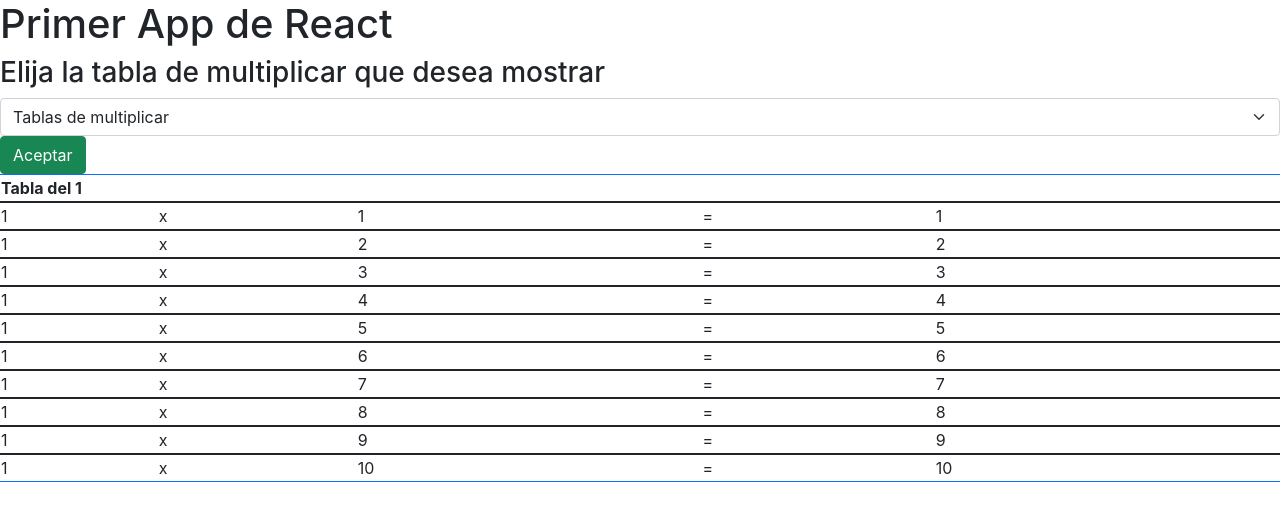
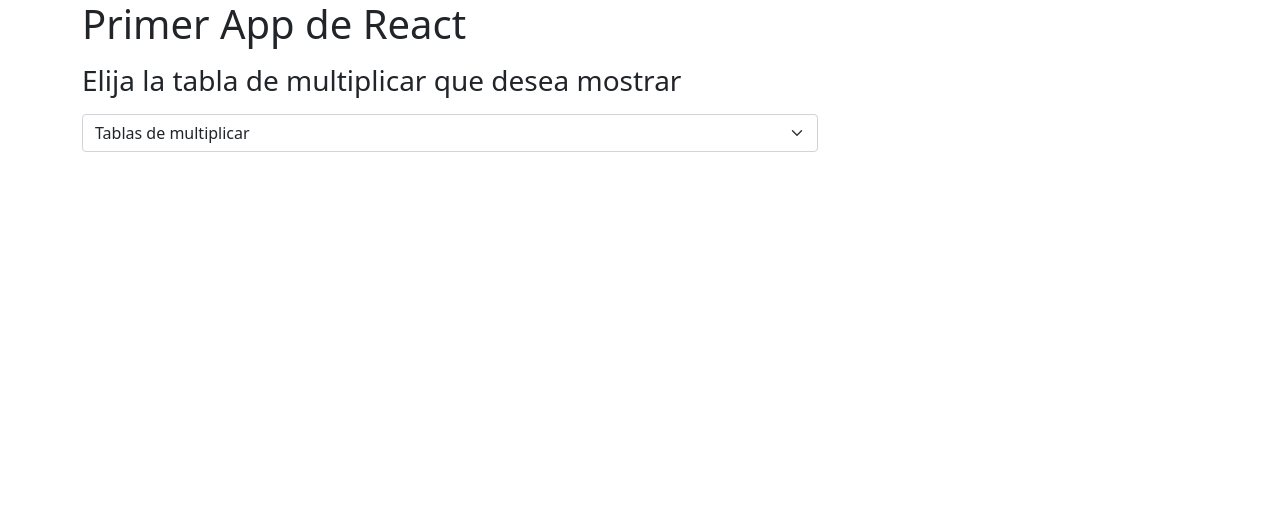
Before and after one commit to EnriqueR4rcos/tablasReact, a React (Create React App) app: page / in a window 1280 px wide. Shown: the top 512 px of the page. Built offline with nearby package versions, Linux system fonts and the light colour scheme.

Commit message:
terminado

```diff
--- a/package.json
+++ b/package.json
@@ -6,6 +6,7 @@
     "@testing-library/jest-dom": "^5.14.1",
     "@testing-library/react": "^11.2.7",
     "@testing-library/user-event": "^12.8.3",
+    "bootstrap": "^5.1.1",
     "react": "^17.0.2",
     "react-dom": "^17.0.2",
     "react-scripts": "4.0.3",
--- a/src/App.js
+++ b/src/App.js
@@ -1,27 +1,37 @@
-import './App.css';
 import Tabla1 from './components/Tabla1';
+import React ,{useState} from 'react';
+function App() {
+  const [val,modifica] = useState(null);
 
-function App() {
+ const handleChange=(event) => {
+  console.log(`Seleccionaste ${event.target.value}`);
+  modifica(parseInt(event.target.value));
+}
 
   return (
-    <div>
-        <h1> Primer App de React </h1>
-        <h3> Elija la tabla de multiplicar que desea mostrar</h3>
-        <select class="form-select" aria-label="Default select example">
-        <option selected>Tablas de multiplicar</option>
-        <option value="t1">Tabla del 1</option>
-        <option value="t2">Tabla del 2</option>
-        <option value="t3">Tabla del 3</option>
-        <option value="t4">Tabla del 4</option>
-        <option value="t5">Tabla del 5</option>
-        <option value="t6">Tabla del 6</option>
-        <option value="t7">Tabla del 7</option>
-        <option value="t8">Tabla del 8</option>
-        <option value="t9">Tabla del 9</option>
-        <option value="t10">Tabla del 10</option>
+    <div className="container">
+      <div className="row">
+      <h1 className="mb-3"> Primer App de React </h1>
+        <h3 className="mb-3"> Elija la tabla de multiplicar que desea mostrar</h3>
+        <div className="col-12 col-sm-8 mb-3">
+        <select className="form-select" defaultValue={'DEFAULT'} onChange={handleChange}>
+        <option value="DEFAULT">Tablas de multiplicar</option>
+        <option value="1">Tabla del 1</option>
+        <option value="2">Tabla del 2</option>
+        <option value="3">Tabla del 3</option>
+        <option value="4">Tabla del 4</option>
+        <option value="5">Tabla del 5</option>
+        <option value="6">Tabla del 6</option>
+        <option value="7">Tabla del 7</option>
+        <option value="8">Tabla del 8</option>
+        <option value="9">Tabla del 9</option>
+        <option value="10">Tabla del 10</option>
         </select>
-        <button type="button" class="btn btn-success" >Aceptar</button>
-        <Tabla1></Tabla1>
+        </div>
+      </div>
+
+      <Tabla1 valor={val}/>
+
     </div>
   );
 }
--- a/src/components/Tabla1.js
+++ b/src/components/Tabla1.js
@@ -1,87 +1,39 @@
 import React from "react";
 
-const Tabla1 = () => {
+const Tabla1 = (props) => {
+  if(props.valor !== null){
+    var calcula = []
+    for(var i=1; i<11;i++){
+      calcula.push(props.valor*i);
+    }
     return (
       <div>
-      <table class="table table-bordered border-primary" >
-
+        <table className="table table-success table-striped" >
+            <thead>
               <tr>
-            <th colSpan = "5">Tabla del 1</th>
+              <th  colSpan = "5">Tabla del {props.valor}</th>
               </tr>
-
-          <tr>
-            <td>1</td>
+            </thead>
+            <tbody>
+              {calcula.map((value,index)=>{
+                return(
+               <tr key={index}>
+                <td>{props.valor}</td>
                 <td>x</td>
-            <td>1</td>
+                <td>{index+1}</td>
                 <td>=</td>
-            <td>1</td>
+                <td>{value}</td>
                </tr>
-          <tr>
-            <td>1</td>
-            <td>x</td>
-            <td>2</td>
-            <td>=</td>
-            <td>2</td>
-          </tr>
-          <tr>
-            <td>1</td>
-            <td>x</td>
-            <td>3</td>
-            <td>=</td>
-            <td>3</td>
-          </tr>
-          <tr>
-            <td>1</td>
-            <td>x</td>
-            <td>4</td>
-            <td>=</td>
-            <td>4</td>
-          </tr>
-          <tr>
-            <td>1</td>
-            <td>x</td>
-            <td>5</td>
-            <td>=</td>
-            <td>5</td>
-          </tr>
-          <tr>
-            <td>1</td>
-            <td>x</td>
-            <td>6</td>
-            <td>=</td>
-            <td>6</td>
-          </tr>
-          <tr>
-            <td>1</td>
-            <td>x</td>
-            <td>7</td>
-            <td>=</td>
-            <td>7</td>
-          </tr>
-          <tr>
-            <td>1</td>
-            <td>x</td>
-            <td>8</td>
-            <td>=</td>
-            <td>8</td>
-          </tr>
-          <tr>
-            <td>1</td>
-            <td>x</td>
-            <td>9</td>
-            <td>=</td>
-            <td>9</td>
-          </tr>
-          <tr>
-            <td>1</td>
-            <td>x</td>
-            <td>10</td>
-            <td>=</td>
-            <td>10</td>
-          </tr>
+                )
+              })}
+            </tbody>
         </table>
       </div>
     );
+
+  }else {
+    return(null);
+  }
 };
 
 export default Tabla1;
--- a/src/index.js
+++ b/src/index.js
@@ -1,9 +1,9 @@
 import React from 'react';
 import ReactDOM from 'react-dom';
-import './index.css';
 import App from './App';
 import reportWebVitals from './reportWebVitals';
-
+import '../node_modules/bootstrap/dist/css/bootstrap.min.css';
+import '../node_modules/bootstrap/dist/js/bootstrap.min.js';
 ReactDOM.render(
   <React.StrictMode>
     <App />
```
Also changed, not shown: 1 other file (tests, documents, lock files or other folders). Lines whose indentation alone changed are shown as unchanged.
